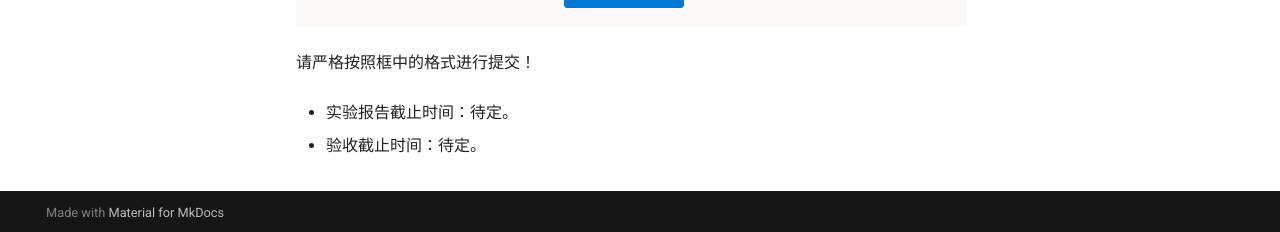
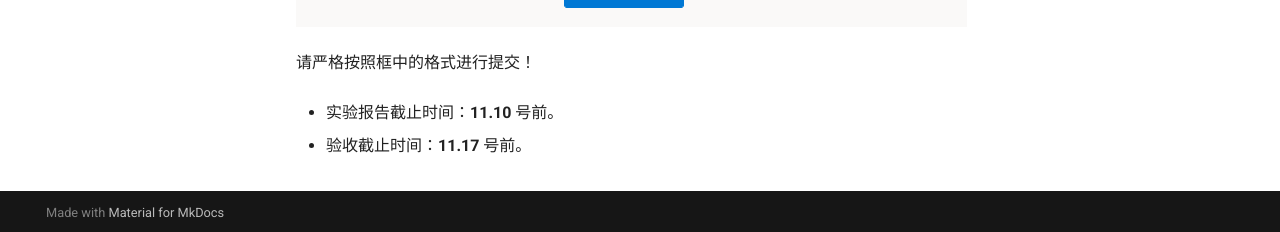
Before and after one commit to biu9/os2022, an MkDocs documentation site: the page built from docs/lab2.md, in a window 1280 px wide and 900 px high, scrolled down 9677 px. Shown: the part 665-897 px from the top of the window. Built offline with MkDocs 1.6.1 and Material for MkDocs 9.7.7, drawn with Linux system fonts in a browser that asks for light colours.

Commit message:
add lab2 ddl

```diff
--- a/docs/lab2.md
+++ b/docs/lab2.md
@@ -369,6 +369,6 @@ kernel is running!
 
   请严格按照框中的格式进行提交！
 
-- 实验报告截止时间：待定。
+- 实验报告截止时间：**11.10** 号前。
 
-- 验收截止时间：待定。
+- 验收截止时间：**11.17** 号前。
```
